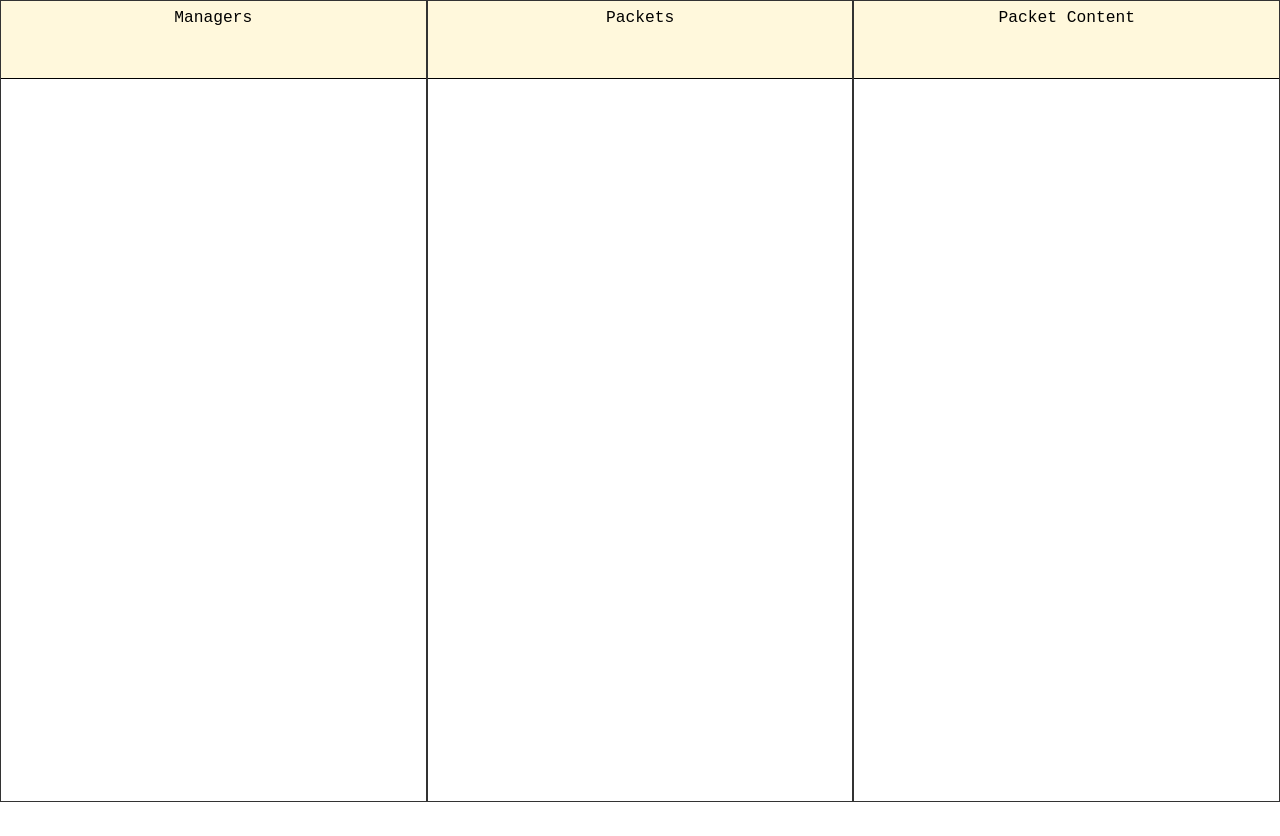
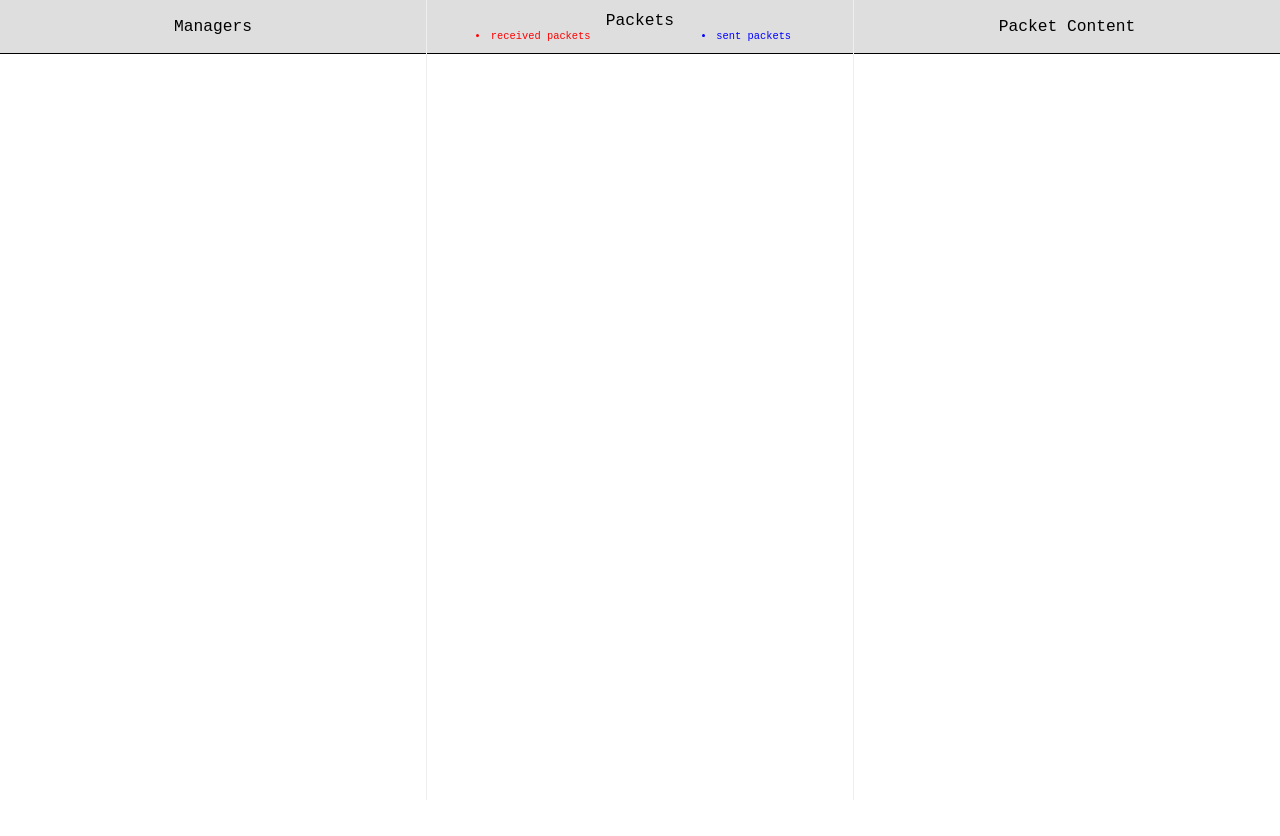
Before and after one commit to nus-fboa2016-si/socketio-devtool, a website with bundled scripts: page src/panel/panel.html in a window 1280 px wide. Built offline with nearby package versions, Linux system fonts and the light colour scheme; no server answers.

Commit message:
improve styling

```diff
--- a/src/panel/panel.html
+++ b/src/panel/panel.html
@@ -6,15 +6,22 @@
 <body>
   <div class="container">
     <div id="manager-panel" class="column">
-        <div class="header">Managers</div>
+        <div class="header"><span class="header-text">Managers</span></div>
         <div id="manager"></div>
     </div>
     <div id="packet-panel" class="column">
-        <div class="header">Packets</div>
+        <div class="header">
+            <span class="header-text">Packets</span>
+            <div class="sub-header">
+                <li class="rcv-pkt">received packets</li>
+                <li class="sent-pkt">sent packets</li>
+            </div>
+        </div>
+
         <div id="packet"></div>
     </div>
       <div id="pkt-content-panel" class="column">
-          <div class="header">Packet Content</div>
+          <div class="header"><span class="header-text">Packet Content</span></div>
           <div id="pkt-content"></div>
       </div>
   </div>
--- a/src/panel/stylesheets/panel.scss
+++ b/src/panel/stylesheets/panel.scss
@@ -15,31 +15,53 @@ html, body {
   display: flex;
   flex-direction: row;
 }
-$header-ht: 8%;
+$header-ht: 5%;
 
 .column {
   width: 33%;
   height: 100%;
   flex-grow:1;
-  border: 1px groove #333333;
+  &:not(:first-child){
+    border-left: 1px groove;
+  }
   .header{
     font-size: 1.25rem;
-    background-color: cornsilk;
+    background-color: #DEDEDE;
     border-bottom: 1px solid black;
-    text-align: center;
     padding: 0.5rem 0;
     height: $header-ht;
+    display:flex;
+    flex-direction: column;
+    justify-content: center;
+    align-items: center;
+    .sub-header{
+      display: flex;
+      justify-content: center;
+      width:100%;
+      font-size:0.8rem;
+      .rcv-pkt{
+        text-align: center;
+        width: 50%;
+        color: red;
+      }
+      .sent-pkt{
+        text-align: center;
+        width: 50%;
+        color: blue;
+      }
+    }
   }
 }
 
 #manager {
-  padding: $padding;
   font-size: 1.2rem;
   overflow-wrap: break-word;
   height: 100% - $header-ht;
+  .manager-item{
+    padding: $padding;
+  }
   .sockets {
-    margin-left: 1.25em;
-    padding: 0.25em;
+    padding: 0.5em;
     font-size: 0.9rem;
     list-style-type: decimal;
     cursor: pointer;
@@ -53,12 +75,12 @@ $header-ht: 8%;
 }
 
 #packet {
-  margin-left: $marginLeft;
   margin-top: $marginTop;
   overflow-y: scroll;
   overflow-x: hidden;
   height: 100% - $header-ht;
   .packets {
+    padding-left: $marginLeft;
     padding-bottom: 0.25em;
     font-size: 1rem;
     cursor: pointer;
```
Also changed, not shown: src/panel/stylesheets/panel.css, 1 other file.
